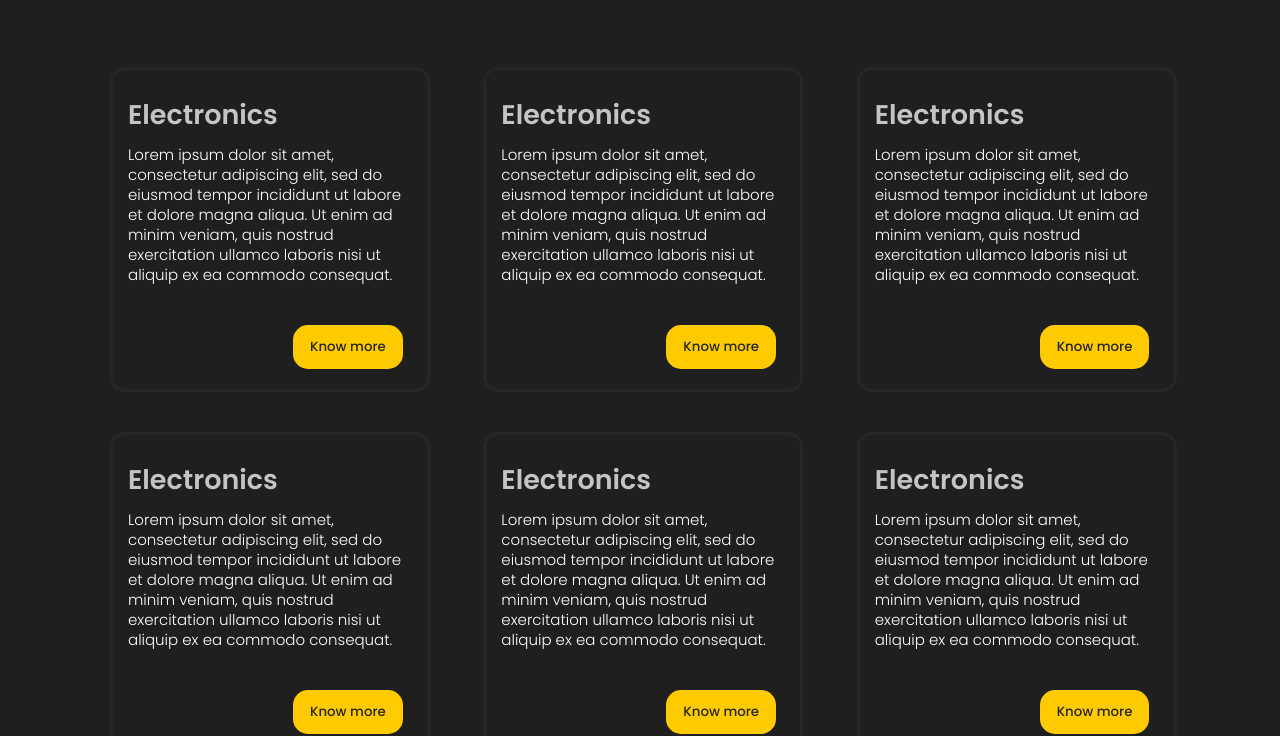
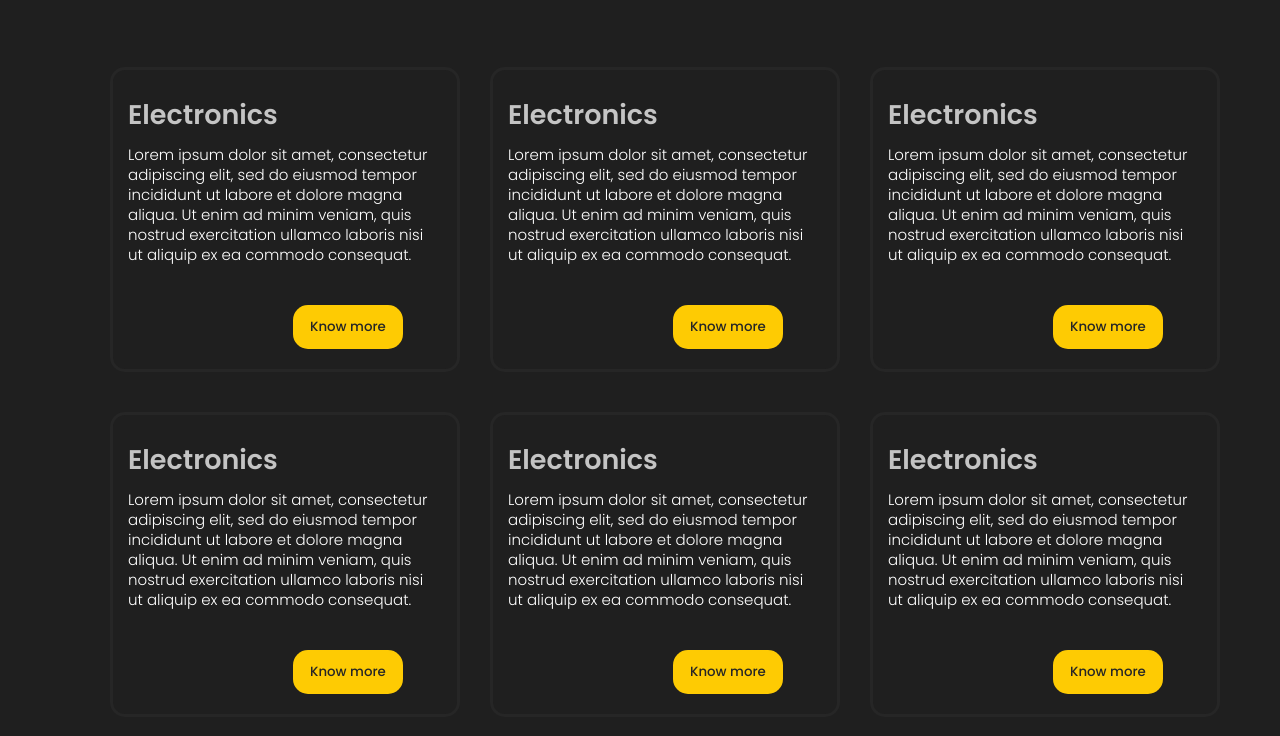
Before and after one commit to damnanuj/Frontend-Project, a plain HTML site: page index.html in a window 1280 px wide. Shown: the part 682-1418 px from the top of the page. Drawn offline with Linux system fonts and the light colour scheme.

Commit message:
Update styles.css

```diff
--- a/styles.css
+++ b/styles.css
@@ -1,3 +1,19 @@
+
+
+
+
+
+
+
+
+
+
+
+
+
+
+
+
 
 *{
     margin: 0;
@@ -181,6 +197,7 @@ html{
 .card-container{
     overflow: auto;
     display: flex;
+    justify-content: space-evenly;
 
 
 }
@@ -193,7 +210,8 @@ html{
 .cards{
     /* background-color: var(--cards-color); */
     overflow: auto;
-    width: 320px;
+    flex-wrap: nowrap;
+    width: 350px;
     height: auto;
     border: 3px solid var(--cards-color);
     border-radius: 15px;
```
